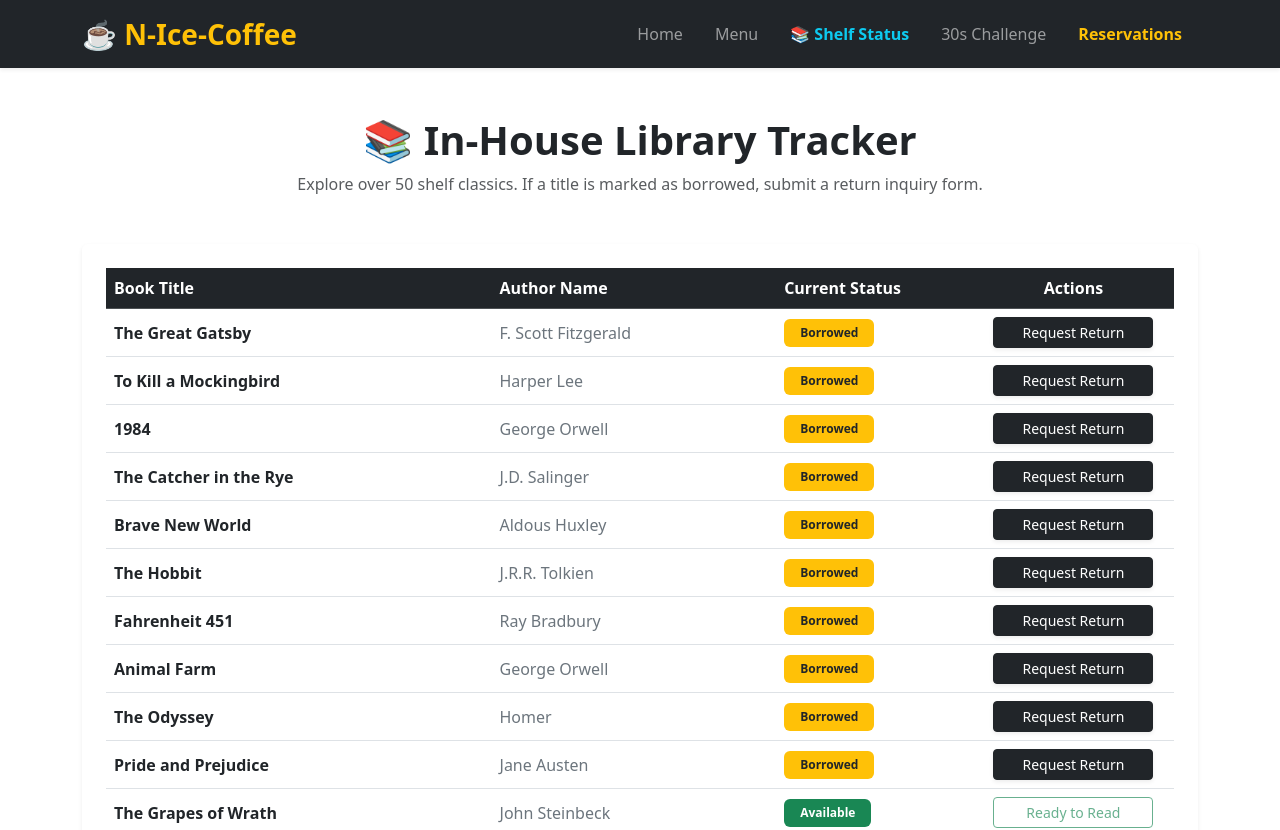
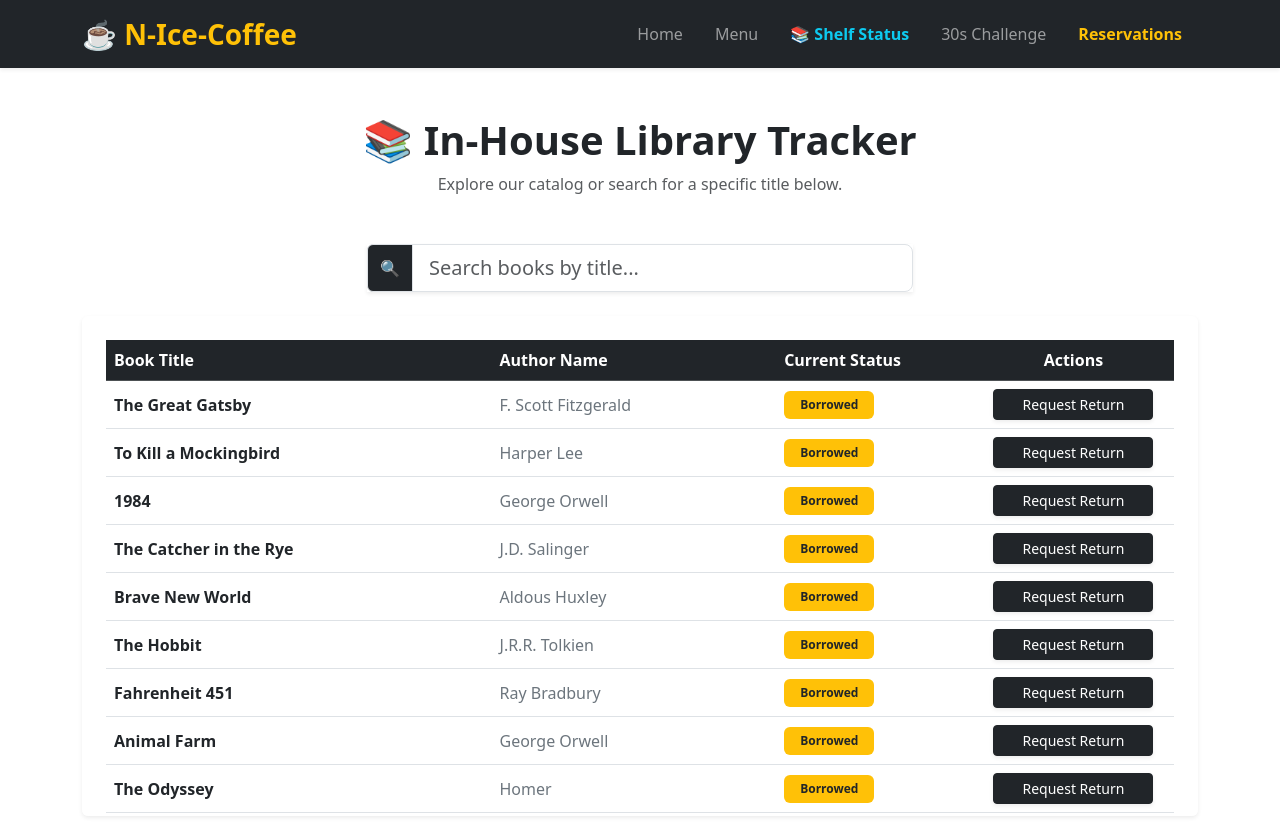
Before and after one commit to 12431093-pixel/n-ice-coffee, a React (Create React App) app: page /library in a window 1280 px wide. Shown: the top 830 px of the page. Built offline with nearby package versions, Linux system fonts and the light colour scheme.

Commit message:
Feature: Inject search filtration query engine with fallback procurement request modal form components

```diff
--- a/src/Pages/Library.js
+++ b/src/Pages/Library.js
@@ -3,16 +3,33 @@ import { libraryBooks } from '../Data/MenuData';
 
 const Library = () => {
   const [books] = useState(libraryBooks);
+  const [searchTerm, setSearchTerm] = useState('');
   const [selectedBook, setSelectedBook] = useState(null);
+  const [isCustomRequest, setIsCustomRequest] = useState(false);
   const [requestForm, setRequestForm] = useState({ name: '', email: '', bookTitle: '' });
 
-  const handleOpenForm = (book) => {
+  // Filter books dynamically based on name input
+  const filteredBooks = books.filter(book =>
+    book.title.toLowerCase().includes(searchTerm.toLowerCase())
+  );
+
+  // Opens form for an existing book that is borrowed
+  const handleOpenBorrowedForm = (book) => {
     setSelectedBook(book);
-    setRequestForm({ ...requestForm, bookTitle: book.title });
+    setIsCustomRequest(false);
+    setRequestForm({ name: '', email: '', bookTitle: book.title });
+  };
+
+  // Opens form for a completely new missing book
+  const handleOpenCustomForm = () => {
+    setIsCustomRequest(true);
+    setSelectedBook(true); // Triggers the modal visibility overlay
+    setRequestForm({ name: '', email: '', bookTitle: searchTerm });
   };
 
   const handleCloseForm = () => {
     setSelectedBook(null);
+    setIsCustomRequest(false);
     setRequestForm({ name: '', email: '', bookTitle: '' });
   };
 
@@ -26,10 +43,28 @@ const Library = () => {
     <div className="container my-5">
       <div className="text-center mb-5">
         <h2 className="fw-bold text-dark display-6">📚 In-House Library Tracker</h2>
-        <p className="text-muted">Explore over 50 shelf classics. If a title is marked as borrowed, submit a return inquiry form.</p>
+        <p className="text-muted">Explore our catalog or search for a specific title below.</p>
       </div>
 
-      <div className="card shadow-sm border-0 bg-white p-4" style={{ maxHeight: '600px', overflowY: 'scroll' }}>
+      {/* Course Requirement Met: Controlled Text Search Input Filter Element */}
+      <div className="row justify-content-center mb-4">
+        <div className="col-md-6">
+          <div className="input-group shadow-sm">
+            <span className="input-group-text bg-dark text-white">🔍</span>
+            <input
+              type="text"
+              className="form-control form-control-lg"
+              placeholder="Search books by title..."
+              value={searchTerm}
+              onChange={(e) => setSearchTerm(e.target.value)}
+            />
+          </div>
+        </div>
+      </div>
+
+      {/* Scenario A: Search Results are Present */}
+      {filteredBooks.length > 0 ? (
+        <div className="card shadow-sm border-0 bg-white p-4" style={{ maxHeight: '500px', overflowY: 'scroll' }}>
           <table className="table table-hover align-middle">
             <thead className="table-dark sticky-top">
               <tr>
@@ -40,7 +75,7 @@ const Library = () => {
               </tr>
             </thead>
             <tbody>
-            {books.map((book) => (
+              {filteredBooks.map((book) => (
                 <tr key={book.id}>
                   <td className="fw-bold text-dark">{book.title}</td>
                   <td className="text-secondary">{book.author}</td>
@@ -53,7 +88,7 @@ const Library = () => {
                     {book.status === 'Available' ? (
                       <button className="btn btn-outline-success btn-sm disabled w-100" style={{ maxWidth: '160px' }}>Ready to Read</button>
                     ) : (
-                    <button className="btn btn-dark btn-sm shadow-sm w-100" style={{ maxWidth: '160px' }} onClick={() => handleOpenForm(book)}>
+                      <button className="btn btn-dark btn-sm shadow-sm w-100" style={{ maxWidth: '160px' }} onClick={() => handleOpenBorrowedForm(book)}>
                         Request Return
                       </button>
                     )}
@@ -63,30 +98,66 @@ const Library = () => {
             </tbody>
           </table>
         </div>
+      ) : (
+        /* Scenario B: Dynamic Condition Met - Book Not Found Action Trigger Interface */
+        <div className="text-center p-5 bg-white rounded shadow-sm border">
+          <div className="fs-1 mb-2">📖❌</div>
+          <h4 className="fw-bold text-muted mb-3">"{searchTerm}" is not found on our shop's shelves</h4>
+          <p className="text-secondary mb-4 mx-auto" style={{maxWidth: '500px'}}>
+            We can source it for you! Click the button below to submit a custom reading acquisition form, and our baristas will stock it within a few days.
+          </p>
+          <button className="btn btn-warning btn-lg fw-bold text-dark shadow-sm" onClick={handleOpenCustomForm}>
+            Require This Book
+          </button>
+        </div>
+      )}
 
+      {/* Dynamic Pop-up Modal Form Overlay Layer */}
       {selectedBook && (
         <div className="position-fixed top-0 start-0 w-100 h-100 d-flex align-items-center justify-content-center" style={{ backgroundColor: 'rgba(0,0,0,0.6)', zIndex: 1050 }}>
           <div className="card p-4 shadow-lg border-0 bg-white" style={{ width: '100%', maxWidth: '450px' }}>
             <div className="d-flex justify-content-between align-items-center mb-3 border-bottom pb-2">
-              <h5 className="fw-bold text-dark m-0">📋 Return Request Form</h5>
+              <h5 className="fw-bold text-dark m-0">
+                {isCustomRequest ? "📋 Custom Book Sourcing Form" : "📋 Return Request Form"}
+              </h5>
               <button type="button" className="btn-close" onClick={handleCloseForm}></button>
             </div>
+
             <form onSubmit={handleSubmitRequest}>
               <div className="mb-3">
-                <label className="form-label small fw-bold text-secondary">Book Title</label>
-                <input type="text" className="form-control bg-light" value={requestForm.bookTitle} readOnly />
+                <label className="form-label small fw-bold text-secondary">Book Name</label>
+                <input
+                  type="text"
+                  className="form-control bg-light"
+                  required
+                  value={requestForm.bookTitle}
+                  onChange={(e) => setRequestForm({ ...requestForm, bookTitle: e.target.value })}
+                  readOnly={!isCustomRequest} // Editable only if custom text title was typed
+                />
               </div>
               <div className="mb-3">
-                <label className="form-label small fw-bold text-secondary">Your Name</label>
-                <input type="text" className="form-control" required value={requestForm.name} onChange={(e) => setRequestForm({ ...requestForm, name: e.target.value })} />
+                <label className="form-label small fw-bold text-secondary">Your Full Name</label>
+                <input
+                  type="text"
+                  className="form-control"
+                  required
+                  value={requestForm.name}
+                  onChange={(e) => setRequestForm({ ...requestForm, name: e.target.value })}
+                />
               </div>
               <div className="mb-4">
                 <label className="form-label small fw-bold text-secondary">Email Address</label>
-                <input type="email" className="form-control" required value={requestForm.email} onChange={(e) => setRequestForm({ ...requestForm, email: e.target.value })} />
+                <input
+                  type="email"
+                  className="form-control"
+                  required
+                  value={requestForm.email}
+                  onChange={(e) => setRequestForm({ ...requestForm, email: e.target.value })}
+                />
               </div>
               <div className="d-flex gap-2">
                 <button type="button" className="btn btn-light w-50" onClick={handleCloseForm}>Cancel</button>
-                <button type="submit" className="btn btn-warning w-50 fw-bold text-dark shadow-sm">Request Book</button>
+                <button type="submit" className="btn btn-warning w-50 fw-bold text-dark shadow-sm">Submit Request</button>
               </div>
             </form>
           </div>
```
Lines whose indentation alone changed are shown as unchanged.
